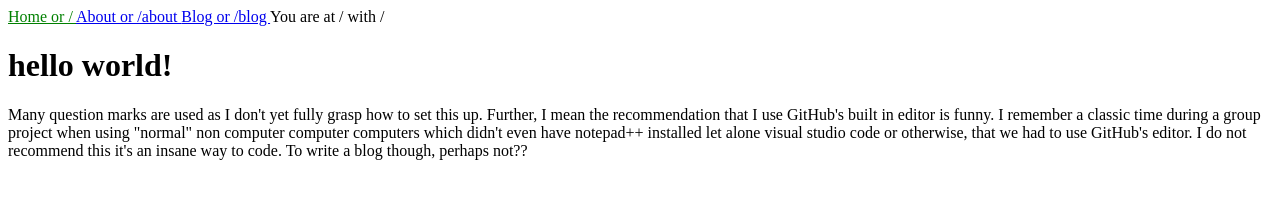
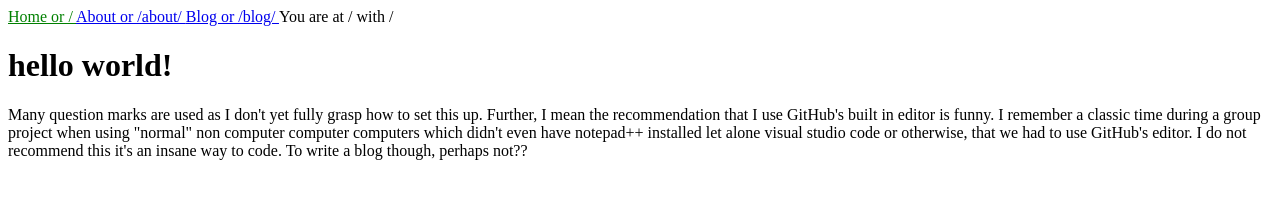
Before and after one commit to ewan2204/ewan2204.github.io, a Jekyll site: the page built from index.html, in a window 1280 px wide. Shown: the top 200 px of the page. Built offline with Jekyll 4.4.1, drawn with Linux system fonts in a browser that asks for light colours.

Commit message:
[PROGRESS] - Updated permalinks to have final slash to match the expectations from page.url

```diff
--- a/_data/navigation.yml
+++ b/_data/navigation.yml
@@ -1,6 +1,6 @@
 - name: Home
   link: /
 - name: About
-  link: /about
+  link: /about/
 - name: Blog
-  link: /blog
+  link: /blog/
```
